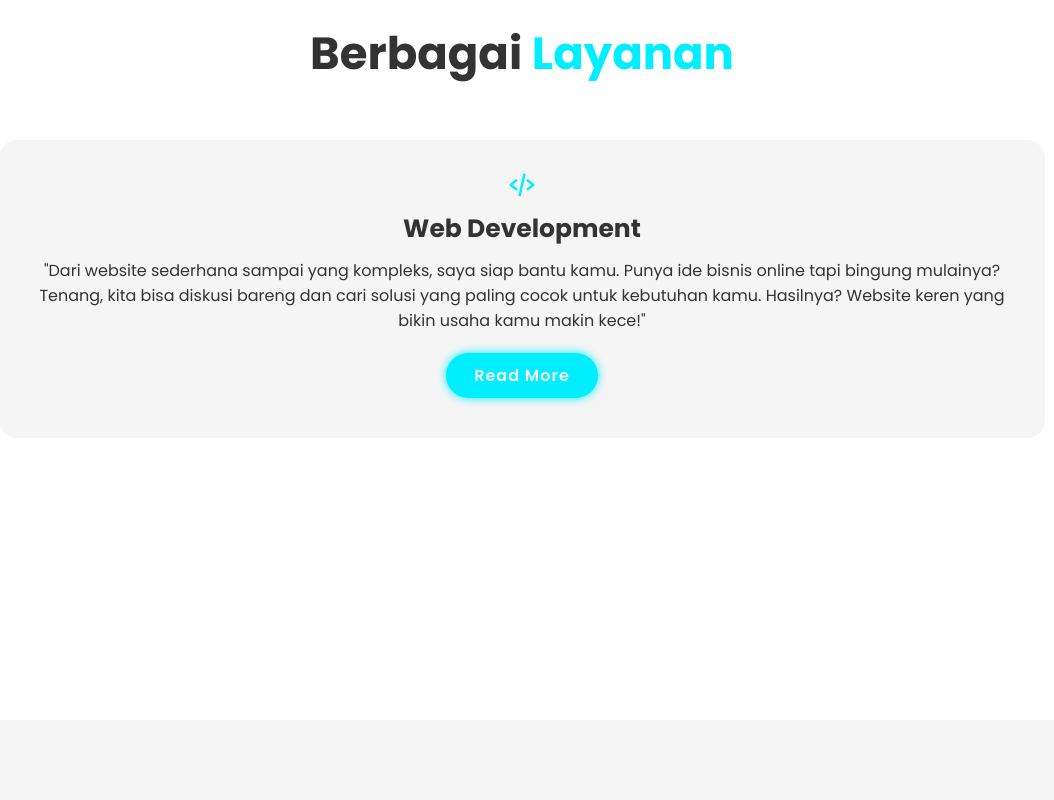
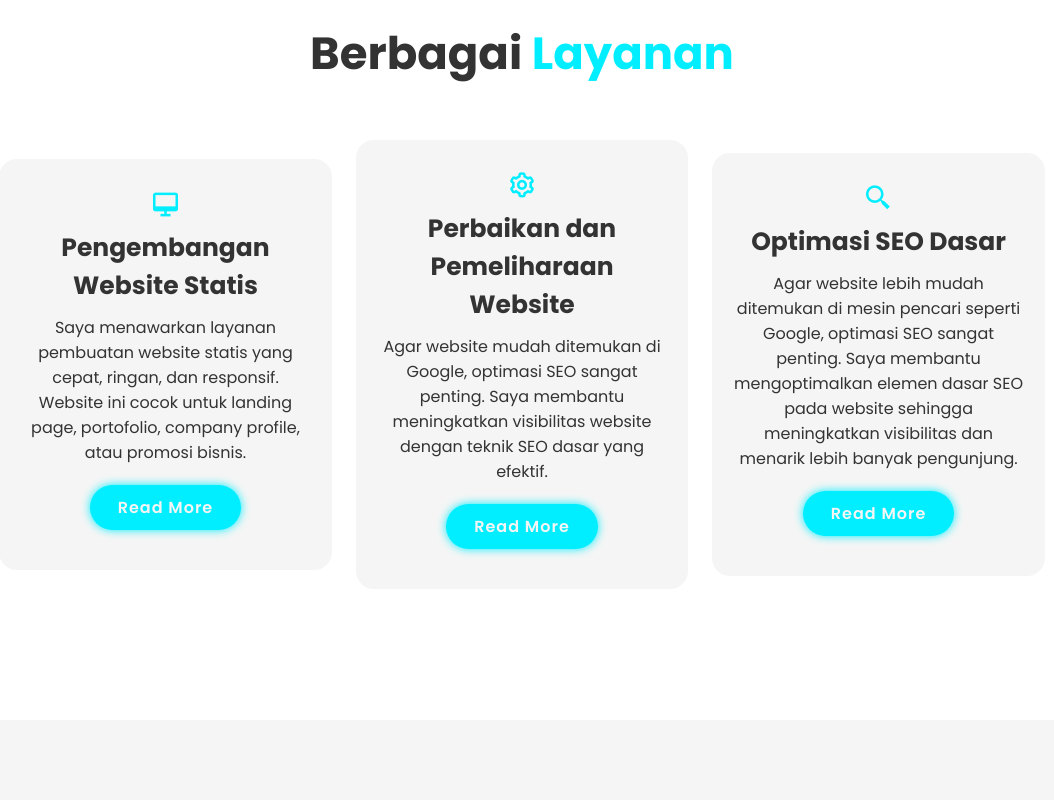
Before and after one commit to muammar-rel/HTML-CSS-Portofolio, a plain HTML site: page index.html in a window 1280 px wide. Shown: the part 1680-2480 px from the top of the page, without its empty margins (118-1172 px from the left). Drawn offline with nearby package versions, Linux system fonts and the light colour scheme.

Commit message:
update js

```diff
--- a/css/style.css
+++ b/css/style.css
@@ -69,7 +69,21 @@ section {
 
 .navbar a:hover,
 .navbar a.active {
-  color: var(--main-color);
+  background-color: var(--text-color);
+  color: white;
+  /*Biarteksnyakelihatandiataswarnabackground*/
+  padding: 6px 12px;
+  border-radius: 100px;
+  /*Bikinbentukoval/kapsul*/
+  transition: all 0.5s ease;
+  -webkit-border-radius: 100px;
+  -moz-border-radius: 100px;
+  -ms-border-radius: 100px;
+  -o-border-radius: 100px;
+  -webkit-transition: all 0.5s ease;
+  -moz-transition: all 0.5s ease;
+  -ms-transition: all 0.5s ease;
+  -o-transition: all 0.5s ease;
 }
 
 #menu-icon {
--- a/index.html
+++ b/index.html
@@ -80,13 +80,33 @@
       <h2 class="heading">Berbagai <span>Layanan</span></h2>
       <div class="services-container">
         <div class="services-box">
-          <i class="bx bx-code-alt"></i>
-          <h3>Web Development</h3>
+          <i class="bx bx-desktop"></i>
+          <h3>Pengembangan Website Statis</h3>
           <p>
-            "Dari website sederhana sampai yang kompleks, saya siap bantu kamu.
-            Punya ide bisnis online tapi bingung mulainya? Tenang, kita bisa
-            diskusi bareng dan cari solusi yang paling cocok untuk kebutuhan
-            kamu. Hasilnya? Website keren yang bikin usaha kamu makin kece!"
+            Saya menawarkan layanan pembuatan website statis yang cepat, ringan,
+            dan responsif. Website ini cocok untuk landing page, portofolio,
+            company profile, atau promosi bisnis.
+          </p>
+          <a href="#" class="btn">Read More</a>
+        </div>
+        <div class="services-box">
+          <i class="bx bx-cog"></i>
+          <h3>Perbaikan dan Pemeliharaan Website</h3>
+          <p>
+            Agar website mudah ditemukan di Google, optimasi SEO sangat penting.
+            Saya membantu meningkatkan visibilitas website dengan teknik SEO
+            dasar yang efektif.
+          </p>
+          <a href="#" class="btn">Read More</a>
+        </div>
+        <div class="services-box">
+          <i class="bx bx-search-alt-2"></i>
+          <h3>Optimasi SEO Dasar</h3>
+          <p>
+            Agar website lebih mudah ditemukan di mesin pencari seperti Google,
+            optimasi SEO sangat penting. Saya membantu mengoptimalkan elemen
+            dasar SEO pada website sehingga meningkatkan visibilitas dan menarik
+            lebih banyak pengunjung.
           </p>
           <a href="#" class="btn">Read More</a>
         </div>
```
